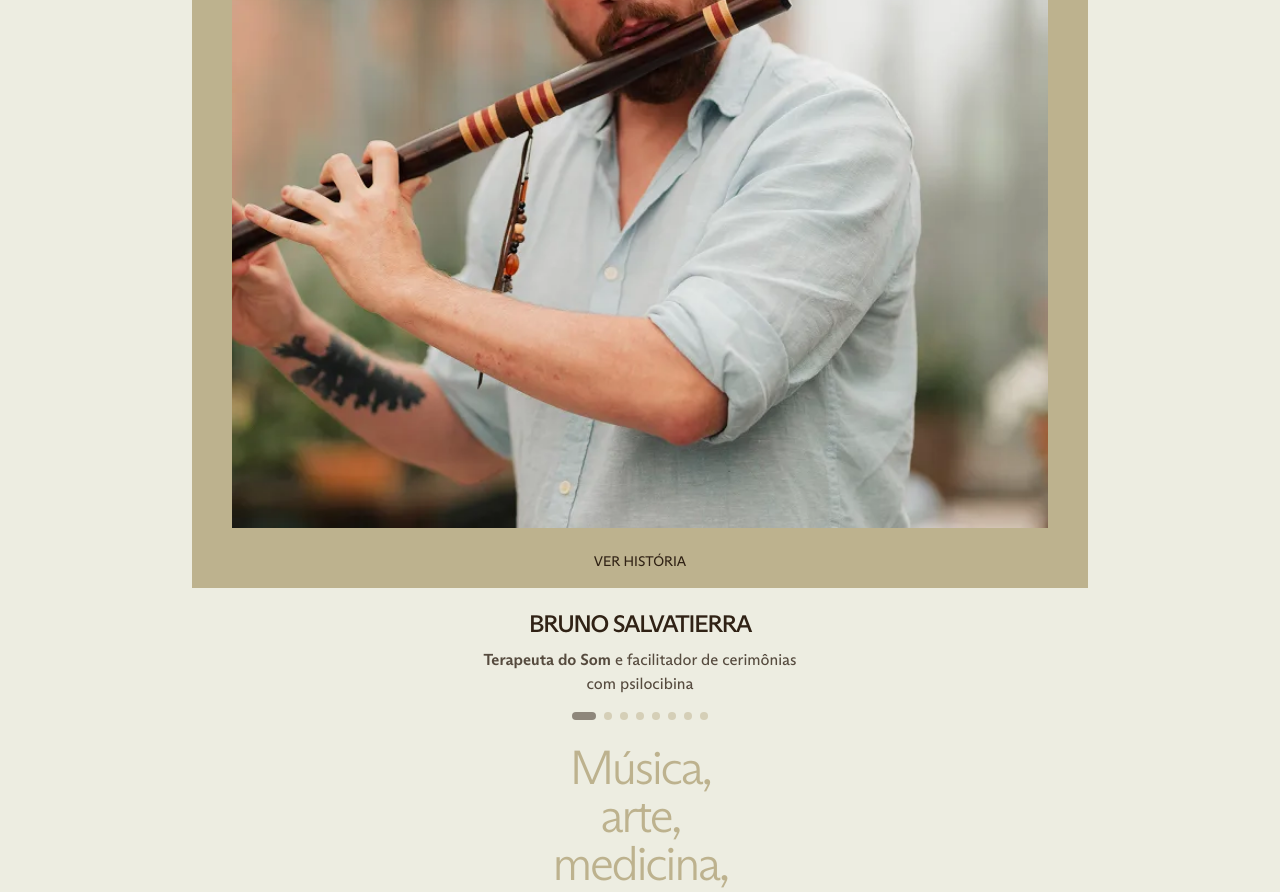
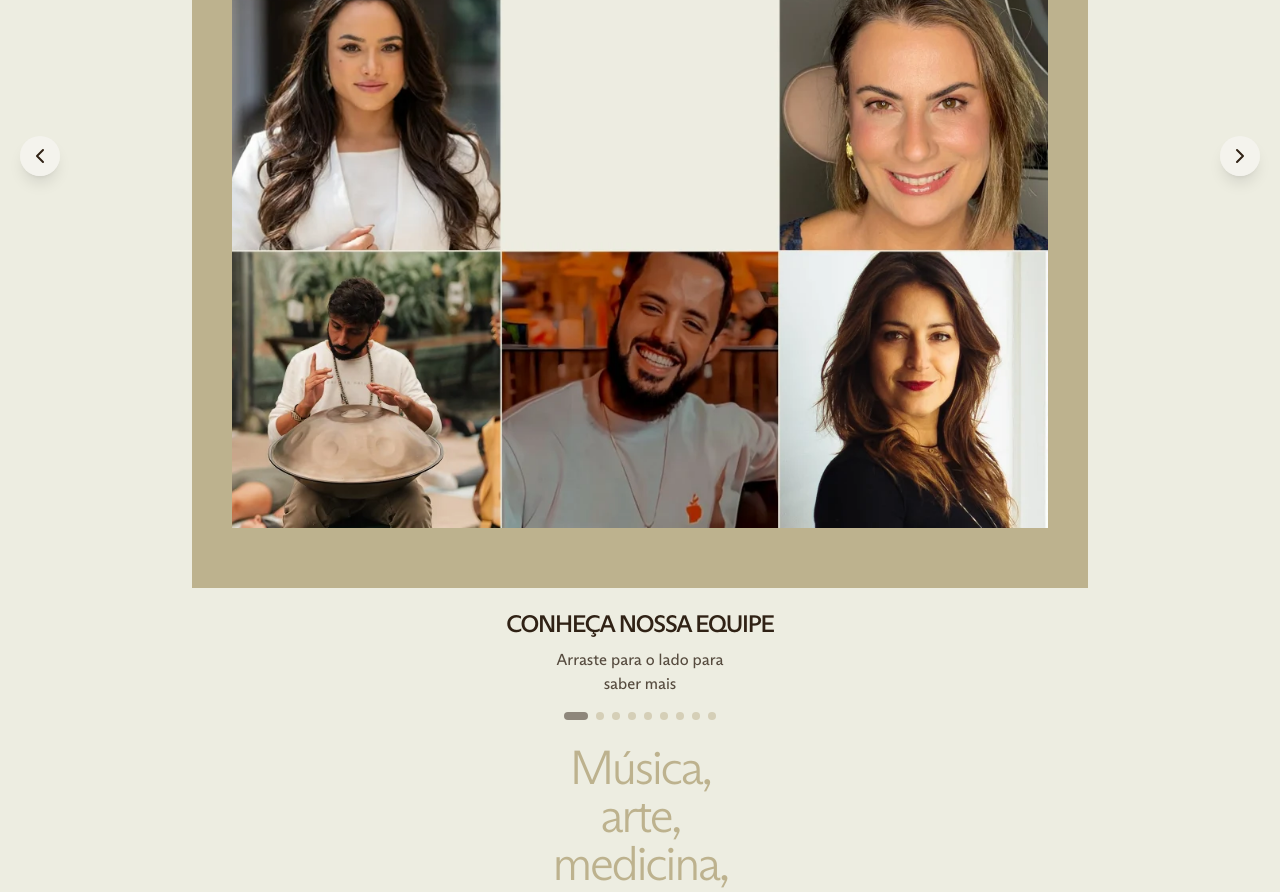
Before and after one commit to vinigouvea16/som-silencio-e-travessia, a Next.js app: page /components/MobilePage in a window 1280 px wide. Shown: the part 5500-6392 px from the top of the page. Built offline with nearby package versions, Linux system fonts and the light colour scheme.

Commit message:
feat: carousel buttons added + whole team picture added

```diff
--- a/app/components/MobilePage/components/equipe.tsx
+++ b/app/components/MobilePage/components/equipe.tsx
@@ -10,7 +10,7 @@ import {
   DrawerTitle,
 } from '@/components/ui/drawer'
 import useEmblaCarousel from 'embla-carousel-react'
-import { Shell } from 'lucide-react'
+import { ChevronLeft, ChevronRight, Shell } from 'lucide-react'
 import Image from 'next/image'
 import React, { useState, useCallback } from 'react'
 
@@ -37,6 +37,14 @@ export default function Equipe() {
       emblaApi.off('select', onSelect)
     }
   }, [emblaApi, onSelect])
+
+  const scrollPrev = useCallback(() => {
+    if (emblaApi) emblaApi.scrollPrev()
+  }, [emblaApi])
+
+  const scrollNext = useCallback(() => {
+    if (emblaApi) emblaApi.scrollNext()
+  }, [emblaApi])
 
   const openDrawer = (facilitador: Facilitador) => {
     setSelectedFacilitador(facilitador)
@@ -76,6 +84,28 @@ export default function Equipe() {
           </p>
         </div>
 
+        {/* Carrousel com botões */}
+        <div className="relative w-full">
+          {/* Botão Anterior */}
+          <button
+            type="button"
+            onClick={scrollPrev}
+            className="absolute left-2 top-1/2 -translate-y-1/2 z-20 bg-cream-light/80 text-brown-dark rounded-full p-2 transition-all shadow-lg"
+            aria-label="Anterior"
+          >
+            <ChevronLeft size={24} />
+          </button>
+
+          {/* Botão Próximo */}
+          <button
+            type="button"
+            onClick={scrollNext}
+            className="absolute right-2 top-1/2 -translate-y-1/2 z-20 bg-cream-light/80 text-brown-dark rounded-full p-2 transition-all shadow-lg"
+            aria-label="Próximo"
+          >
+            <ChevronRight size={24} />
+          </button>
+
           {/* Carrousel */}
           <div className="w-full overflow-hidden" ref={emblaRef}>
             <div className="flex">
@@ -87,8 +117,14 @@ export default function Equipe() {
                   {/* Card com foto */}
                   {/* biome-ignore lint/a11y/useKeyWithClickEvents: <explanation> */}
                   <div
-                  className="m-10 bg-tan w-[70vw] flex flex-col cursor-pointer overflow-hidden group"
-                  onClick={() => openDrawer(facilitador)}
+                    className={`m-10 bg-tan w-[70vw] flex flex-col overflow-hidden group ${
+                      facilitador.id !== '0'
+                        ? 'cursor-pointer'
+                        : 'cursor-default'
+                    }`}
+                    onClick={() =>
+                      facilitador.id !== '0' && openDrawer(facilitador)
+                    }
                   >
                     <div className="relative w-full aspect-square overflow-hidden">
                       <Image
@@ -101,7 +137,13 @@ export default function Equipe() {
 
                     {/* Texto fixo logo abaixo da imagem */}
                     <div className="mb-4 flex justify-center">
-                    <span className="text-sm uppercase font-family-arizona-sans text-brown-dark">
+                      <span
+                        className={`text-sm uppercase font-family-arizona-sans ${
+                          facilitador.id === '0'
+                            ? 'text-transparent'
+                            : 'text-brown-dark'
+                        }`}
+                      >
                         Ver história
                       </span>
                     </div>
@@ -112,12 +154,16 @@ export default function Equipe() {
                     <h3 className="text-brown-dark uppercase font-family-arizona-sans text-2xl font-medium tracking-tighter">
                       {facilitador.name}
                     </h3>
+                    {/* Só renderiza o role se existir e não for vazio */}
+                    {facilitador.role && (
                       <p className="text-brown-dark/80 font-family-arizona-sans text-base w-3/4 mx-auto">
                         {renderRole(facilitador.role)}
                       </p>
+                    )}
                   </div>
                 </div>
               ))}
+            </div>
           </div>
         </div>
 
@@ -177,9 +223,6 @@ export default function Equipe() {
               {selectedFacilitador?.description}
             </p>
           </div>
-          {/* <DrawerClose className="absolute top-4 right-4 text-brown-dark">
-            ✕
-          </DrawerClose> */}
         </DrawerContent>
       </Drawer>
     </div>
--- a/app/data/facilitadores.ts
+++ b/app/data/facilitadores.ts
@@ -2,11 +2,18 @@ export interface Facilitador {
   id: string
   photoUrl: string
   name: string
-  role: string
+  role?: string
   description: string
 }
 
 export const facilitadores: Facilitador[] = [
+  {
+    id: '0',
+    photoUrl: '/visionarios/0.webp',
+    name: 'Conheça nossa equipe',
+    role: 'Arraste para o lado para saber mais',
+    description: '',
+  },
   {
     id: '1',
     photoUrl: '/visionarios/1.webp',
```
Also changed, not shown: public/visionarios/0.webp (added). Lines whose indentation alone changed are shown as unchanged.
